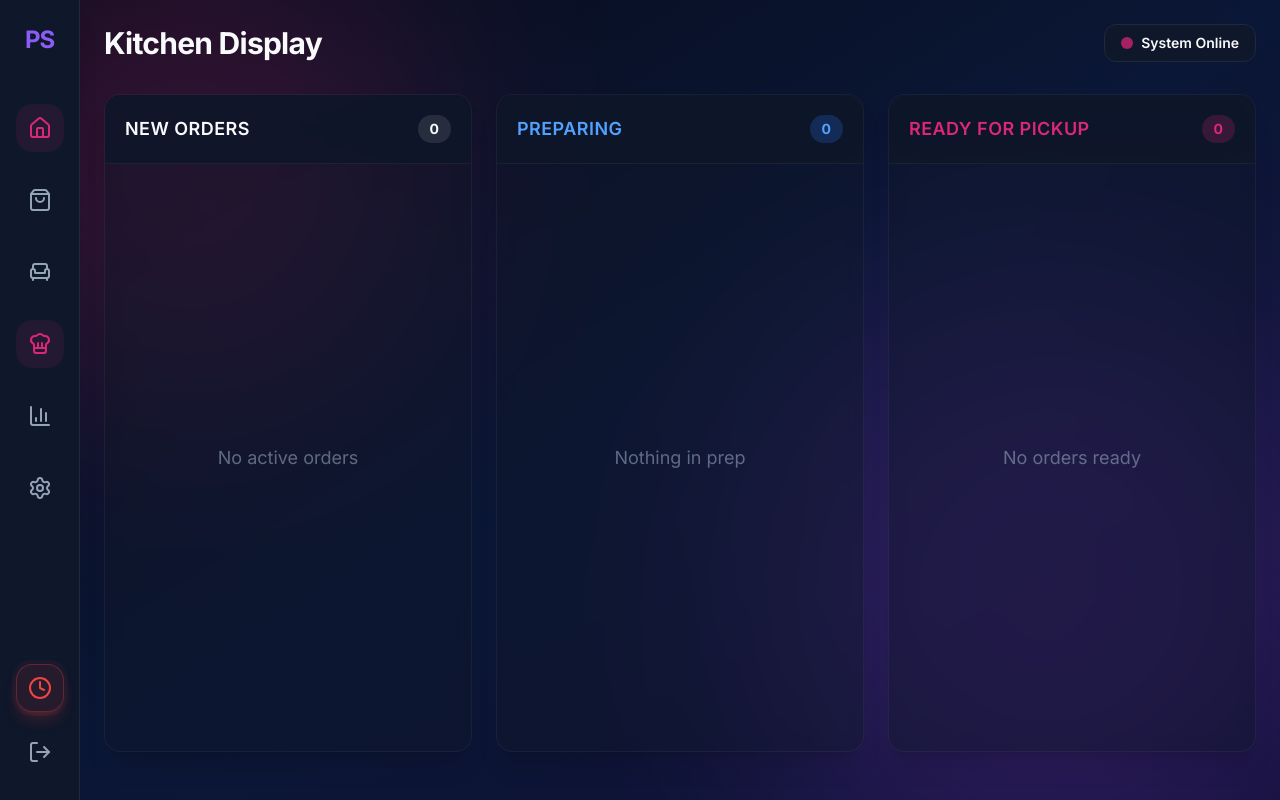
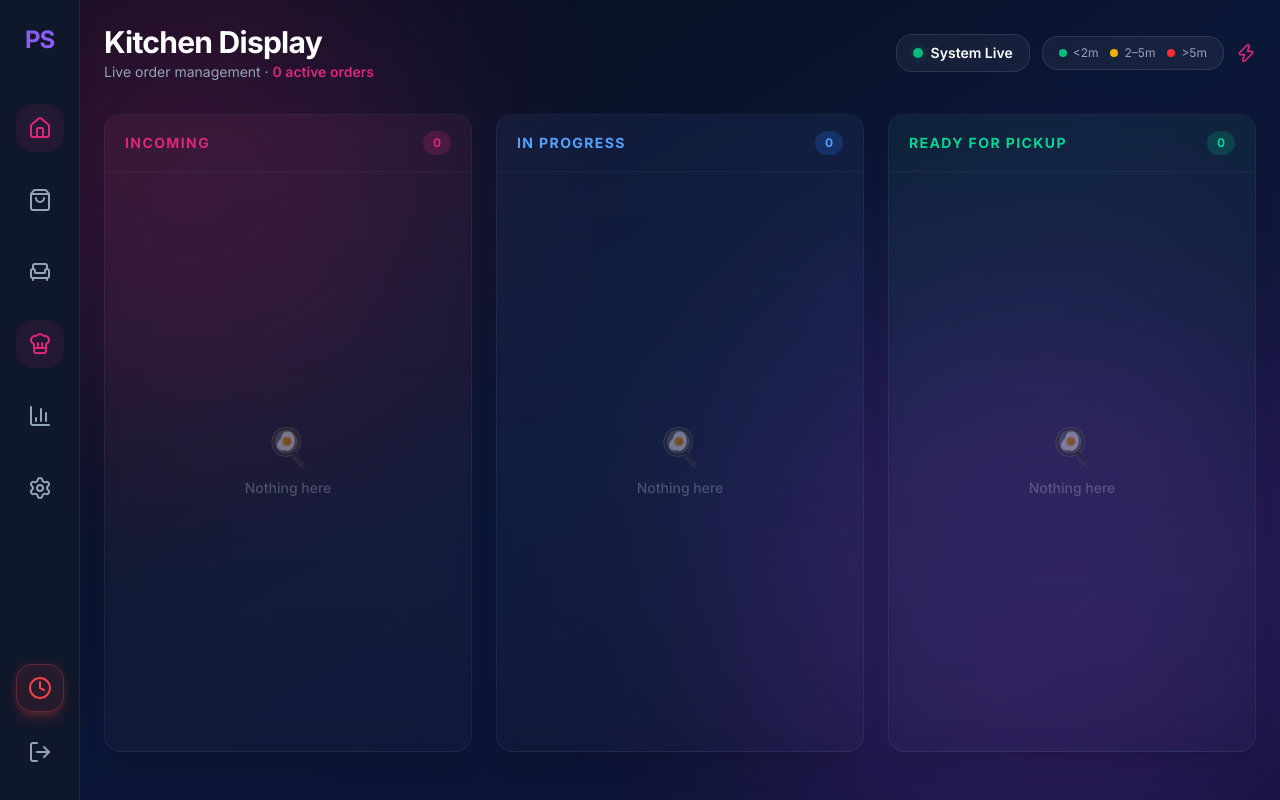
Before and after one commit to Alysha93/ProServe-POS-System, a React (Vite) app: page /demo/kitchen in a window 1280 px wide. Built offline with nearby package versions, Linux system fonts and the light colour scheme.

Commit message:
Portfolio Final: Upgraded OrderCard urgency glow system, rebuilt KDS, professional README

```diff
--- a/src/components/kitchen/OrderCard.tsx
+++ b/src/components/kitchen/OrderCard.tsx
@@ -11,19 +11,15 @@ export function OrderCard({ order, onStatusChange }: Props) {
   const [time, setTime] = useState(0);
 
   useEffect(() => {
-    // calculate elapsed time in seconds
     const elapsed = Math.floor((Date.now() - order.createdAt) / 1000);
     setTime(elapsed);
-
-    const interval = setInterval(() => {
-      setTime(t => t + 1);
-    }, 1000);
+    const interval = setInterval(() => setTime(t => t + 1), 1000);
     return () => clearInterval(interval);
   }, [order.createdAt]);
 
   const mins = Math.floor(time / 60);
   const secs = time % 60;
-  const isLate = mins >= 10; // Red text if waiting more than 10 mins
+  const isLate = mins >= 10;
 
   const handleNextStatus = () => {
     if (order.status === 'new') onStatusChange(order.id, 'preparing');
@@ -32,51 +28,109 @@ export function OrderCard({ order, onStatusChange }: Props) {
   };
 
   const statusMap = {
-    new: { text: 'Start Prep', color: 'bg-accent text-black', border: 'border-accent/40' },
-    preparing: { text: 'Mark Ready', color: 'bg-blue-500 text-white', border: 'border-blue-500/40' },
-    ready: { text: 'Complete Order', color: 'bg-emerald-500 text-white', border: 'border-emerald-500/40' },
+    new: { text: 'Start Prep →', color: 'bg-accent text-black', border: 'border-accent/40' },
+    preparing: { text: 'Mark Ready →', color: 'bg-blue-500 text-white', border: 'border-blue-500/40' },
+    ready: { text: 'Complete ✓', color: 'bg-emerald-500 text-white', border: 'border-emerald-500/40' },
     completed: { text: 'Done', color: '', border: '' }
   };
 
   const currentStatus = statusMap[order.status];
 
-  const urgencyBorder = time > 300 ? "border-l-danger border-white/10" :
-                        time > 120 ? "border-l-yellow-500 border-white/10" :
-                                     "border-l-accent border-white/10";
+  // Urgency system: green < 2min, yellow 2-5min, red > 5min
+  const urgencyLevel = time > 300 ? 'red' : time > 120 ? 'yellow' : 'green';
+
+  const urgencyConfig = {
+    green: {
+      border: 'border-l-emerald-500',
+      glow: 'shadow-[0_0_20px_rgba(16,185,129,0.15)]',
+      dot: 'bg-emerald-500',
+      time: 'text-emerald-400',
+      pulse: false,
+    },
+    yellow: {
+      border: 'border-l-yellow-500',
+      glow: 'shadow-[0_0_20px_rgba(234,179,8,0.2)]',
+      dot: 'bg-yellow-500',
+      time: 'text-yellow-400',
+      pulse: true,
+    },
+    red: {
+      border: 'border-l-red-500',
+      glow: 'shadow-[0_0_25px_rgba(239,68,68,0.25)]',
+      dot: 'bg-red-500',
+      time: 'text-red-400',
+      pulse: true,
+    }
+  };
+
+  const u = urgencyConfig[urgencyLevel];
 
   return (
     <motion.div
-      initial={{ opacity: 0, y: 10, scale: 0.98 }}
+      initial={{ opacity: 0, y: 15, scale: 0.97 }}
       animate={{ opacity: 1, y: 0, scale: 1 }}
-      exit={{ opacity: 0, scale: 0.9 }}
-      transition={{ duration: 0.2 }}
-      className={`bg-white/5 border-l-4 border-t border-r border-b ${urgencyBorder} rounded-2xl p-4 shadow-xl backdrop-blur flex flex-col hover:border-white/20 hover:scale-[1.02] active:scale-[0.97] transition-all duration-200`}
+      exit={{ opacity: 0, scale: 0.9, y: -10 }}
+      transition={{ duration: 0.25, ease: 'easeOut' }}
+      className={`
+        bg-white/5 border-l-4 border-t border-r border-b border-white/10
+        ${u.border} ${u.glow}
+        rounded-2xl p-4 backdrop-blur-md flex flex-col
+        hover:border-white/20 hover:scale-[1.02] active:scale-[0.97]
+        transition-all duration-200 cursor-default
+      `}
     >
+      {/* Header */}
       <div className="flex justify-between items-center mb-4 border-b border-white/5 pb-3">
-        <div className="flex items-center gap-2">
-          <span className="font-bold text-lg text-text-main">#{order.id}</span>
+        <div className="flex items-center gap-2.5">
+          {/* Live pulse dot */}
+          <span className="relative flex h-2.5 w-2.5">
+            {u.pulse && (
+              <span className={`animate-ping absolute inline-flex h-full w-full rounded-full ${u.dot} opacity-75`} />
+            )}
+            <span className={`relative inline-flex rounded-full h-2.5 w-2.5 ${u.dot}`} />
+          </span>
+          <span className="font-bold text-base text-text-main tracking-wide">
+            #{order.id}
+          </span>
           {order.tableId && (
-            <span className="px-2 py-0.5 rounded-full bg-border text-xs font-semibold">Table {order.tableId}</span>
+            <span className="px-2 py-0.5 rounded-full bg-white/10 text-xs font-semibold text-subtext">
+              Table {order.tableId}
+            </span>
           )}
         </div>
-        <div className={`text-sm tracking-widest font-mono ${isLate ? 'text-danger font-bold' : 'text-subtext'}`}>
+        {/* Live timer */}
+        <div className={`text-sm tracking-widest font-mono font-bold ${u.time} ${isLate ? 'animate-pulse' : ''}`}>
           ⏱ {mins.toString().padStart(2, '0')}:{secs.toString().padStart(2, '0')}
         </div>
       </div>
 
-      <ul className="text-text-main space-y-2 mb-6 flex-1 text-sm">
-        {order.items.map((item, i) => (
-          <li key={i} className="flex justify-between">
-            <span className="font-medium"><span className="text-accent">{item.quantity}x</span> {item.name}</span>
-            {item.notes && <span className="text-xs text-subtext italic block ml-5">Note: {item.notes}</span>}
+      {/* Items list */}
+      <ul className="text-text-main space-y-2 mb-5 flex-1 text-sm">
+        {order.items.filter(i => !i.isVoided).map((item, i) => (
+          <li key={i} className="flex justify-between items-start">
+            <span className="font-medium">
+              <span className="text-accent font-black">{item.quantity}×</span>{' '}
+              {item.name}
+            </span>
+            {item.notes && (
+              <span className="text-[11px] text-subtext italic ml-4 text-right max-w-[120px]">
+                {item.notes}
+              </span>
+            )}
           </li>
         ))}
       </ul>
 
+      {/* Total */}
+      <div className="text-xs text-subtext/60 mb-3 text-right font-mono">
+        ${order.total.toFixed(2)} · {order.items.filter(i => !i.isVoided).reduce((s, i) => s + i.quantity, 0)} items
+      </div>
+
+      {/* Action button */}
       {order.status !== 'completed' && (
         <button
           onClick={handleNextStatus}
-          className={`w-full py-2.5 rounded-xl font-bold transition-all duration-200 active:scale-95 ${currentStatus.color}`}
+          className={`w-full py-2.5 rounded-xl font-bold text-sm transition-all duration-200 active:scale-95 hover:opacity-90 ${currentStatus.color}`}
         >
           {currentStatus.text}
         </button>
--- a/src/pages/KDSPage.tsx
+++ b/src/pages/KDSPage.tsx
@@ -1,7 +1,8 @@
 import { useAppStore } from '../store/useAppStore';
 import { OrderCard } from '../components/kitchen/OrderCard';
-import { AnimatePresence } from 'framer-motion';
+import { AnimatePresence, motion } from 'framer-motion';
 import { useEffect } from 'react';
+import { Zap } from 'lucide-react';
 
 export default function KDSPage() {
   const { activeOrders, updateOrderStatus, sendOrderToKitchen, addToCart, menu } = useAppStore();
@@ -9,90 +10,113 @@ export default function KDSPage() {
   const newOrders = activeOrders.filter(o => o.status === 'new');
   const prepOrders = activeOrders.filter(o => o.status === 'preparing');
   const readyOrders = activeOrders.filter(o => o.status === 'ready');
+  const totalActive = newOrders.length + prepOrders.length + readyOrders.length;
 
-  // Inject fake incoming orders for the demo feel
+  // Inject fake incoming orders for live demo feel
   useEffect(() => {
     const interval = setInterval(() => {
-      // simulate someone adding to cart and checking out
-      addToCart(menu[0]);
-      addToCart(menu[2]);
+      addToCart(menu[Math.floor(Math.random() * 6)]);
+      addToCart(menu[Math.floor(Math.random() * menu.length)]);
       sendOrderToKitchen();
-    }, 15000); // every 15 seconds a fake order appears
+    }, 20000);
     return () => clearInterval(interval);
   }, [addToCart, sendOrderToKitchen, menu]);
 
+  const columns = [
+    {
+      label: 'Incoming',
+      orders: newOrders,
+      color: 'text-accent',
+      badge: 'bg-accent/20 text-accent',
+      glow: 'from-accent/5',
+    },
+    {
+      label: 'In Progress',
+      orders: prepOrders,
+      color: 'text-blue-400',
+      badge: 'bg-blue-500/20 text-blue-400',
+      glow: 'from-blue-500/5',
+    },
+    {
+      label: 'Ready for Pickup',
+      orders: readyOrders,
+      color: 'text-emerald-400',
+      badge: 'bg-emerald-500/20 text-emerald-400',
+      glow: 'from-emerald-500/5',
+    },
+  ];
+
   return (
     <div className="flex-1 overflow-auto p-6 h-full flex flex-col">
+      {/* Header */}
       <header className="flex items-center justify-between mb-8 shrink-0">
-        <h1 className="text-3xl font-bold text-text-main tracking-tight">Kitchen Display</h1>
-        <div className="flex gap-4">
-          <div className="flex items-center gap-2 bg-card px-4 py-2 border border-border rounded-xl">
-            <span className="w-3 h-3 rounded-full bg-accent animate-pulse"></span>
-            <span className="text-sm font-semibold text-text-main">System Online</span>
+        <div>
+          <h1 className="text-3xl font-black text-white tracking-tight">Kitchen Display</h1>
+          <p className="text-subtext text-sm mt-0.5">
+            Live order management · <span className="text-accent font-semibold">{totalActive} active order{totalActive !== 1 ? 's' : ''}</span>
+          </p>
         </div>
+        <div className="flex items-center gap-3">
+          {/* Live indicator */}
+          <div className="flex items-center gap-2 bg-white/5 px-4 py-2 border border-white/10 rounded-2xl backdrop-blur">
+            <span className="relative flex h-2.5 w-2.5">
+              <span className="animate-ping absolute inline-flex h-full w-full rounded-full bg-emerald-500 opacity-75" />
+              <span className="relative inline-flex rounded-full h-2.5 w-2.5 bg-emerald-500" />
+            </span>
+            <span className="text-sm font-semibold text-white">System Live</span>
+          </div>
+          {/* Urgency legend */}
+          <div className="hidden lg:flex items-center gap-3 text-xs text-subtext bg-white/5 px-4 py-2 border border-white/10 rounded-2xl">
+            <span className="flex items-center gap-1.5"><span className="w-2 h-2 rounded-full bg-emerald-500 inline-block" /> &lt;2m</span>
+            <span className="flex items-center gap-1.5"><span className="w-2 h-2 rounded-full bg-yellow-500 inline-block" /> 2–5m</span>
+            <span className="flex items-center gap-1.5"><span className="w-2 h-2 rounded-full bg-red-500 inline-block" /> &gt;5m</span>
+          </div>
+          <Zap className="w-5 h-5 text-accent" />
         </div>
       </header>
 
-      <div className="grid grid-cols-1 lg:grid-cols-3 gap-6 h-full pb-6">
-        {/* NEW ORDERS COLUMN */}
-        <div className="bg-card/40 rounded-2xl border border-white/5 flex flex-col overflow-hidden shadow-xl backdrop-blur">
-          <div className="bg-card/80 p-5 border-b border-white/5 flex justify-between items-center backdrop-blur-md">
-            <span className="font-semibold text-text-main text-lg tracking-wide uppercase">New Orders</span>
-            <span className="bg-white/10 text-text-main text-sm font-bold px-3 py-1 rounded-full">{newOrders.length}</span>
+      {/* 3-Column Board */}
+      <div className="grid grid-cols-1 lg:grid-cols-3 gap-6 flex-1 min-h-0 pb-6">
+        {columns.map(col => (
+          <div
+            key={col.label}
+            className={`bg-gradient-to-b ${col.glow} to-transparent bg-white/[0.02] rounded-2xl border border-white/5 flex flex-col overflow-hidden shadow-xl backdrop-blur`}
+          >
+            {/* Column header */}
+            <div className="px-5 py-4 border-b border-white/5 flex justify-between items-center flex-shrink-0">
+              <span className={`font-black text-sm tracking-widest uppercase ${col.color}`}>
+                {col.label}
+              </span>
+              <motion.span
+                key={col.orders.length}
+                initial={{ scale: 1.4 }}
+                animate={{ scale: 1 }}
+                className={`${col.badge} text-xs font-black px-2.5 py-1 rounded-full`}
+              >
+                {col.orders.length}
+              </motion.span>
             </div>
-          <div className="p-5 flex-1 overflow-y-auto custom-scrollbar space-y-5">
-            {newOrders.length === 0 && (
-              <div className="h-full flex flex-col items-center justify-center text-subtext opacity-60">
-                <p className="text-lg">No active orders</p>
+
+            {/* Orders list */}
+            <div className="p-4 flex-1 overflow-y-auto custom-scrollbar space-y-4">
+              {col.orders.length === 0 && (
+                <div className="h-full flex flex-col items-center justify-center text-subtext/40 py-16">
+                  <div className="text-4xl mb-3">🍳</div>
+                  <p className="text-sm font-medium">Nothing here</p>
                 </div>
               )}
-            <AnimatePresence>
-              {newOrders.map(order => (
-                <OrderCard key={order.id} order={order} onStatusChange={updateOrderStatus} />
+              <AnimatePresence mode="popLayout">
+                {col.orders.map(order => (
+                  <OrderCard
+                    key={order.id}
+                    order={order}
+                    onStatusChange={updateOrderStatus}
+                  />
                 ))}
               </AnimatePresence>
             </div>
           </div>
-
-        {/* PREPARING COLUMN */}
-        <div className="bg-card/40 rounded-2xl border border-white/5 flex flex-col overflow-hidden shadow-xl backdrop-blur">
-          <div className="bg-card/80 p-5 border-b border-white/5 flex justify-between items-center backdrop-blur-md">
-            <span className="font-semibold text-blue-400 text-lg tracking-wide uppercase">Preparing</span>
-            <span className="bg-blue-500/20 text-blue-400 text-sm font-bold px-3 py-1 rounded-full">{prepOrders.length}</span>
-          </div>
-          <div className="p-5 flex-1 overflow-y-auto custom-scrollbar space-y-5">
-            {prepOrders.length === 0 && (
-              <div className="h-full flex flex-col items-center justify-center text-subtext opacity-60">
-                <p className="text-lg">Nothing in prep</p>
-              </div>
-            )}
-            <AnimatePresence>
-              {prepOrders.map(order => (
-                <OrderCard key={order.id} order={order} onStatusChange={updateOrderStatus} />
         ))}
-            </AnimatePresence>
-          </div>
-        </div>
-
-        {/* READY COLUMN */}
-        <div className="bg-card/40 rounded-2xl border border-white/5 flex flex-col overflow-hidden shadow-xl backdrop-blur">
-          <div className="bg-card/80 p-5 border-b border-white/5 flex justify-between items-center backdrop-blur-md">
-            <span className="font-semibold text-accent text-lg tracking-wide uppercase">Ready for Pickup</span>
-            <span className="bg-accent/20 text-accent text-sm font-bold px-3 py-1 rounded-full">{readyOrders.length}</span>
-          </div>
-          <div className="p-5 flex-1 overflow-y-auto custom-scrollbar space-y-5">
-            {readyOrders.length === 0 && (
-              <div className="h-full flex flex-col items-center justify-center text-subtext opacity-60">
-                <p className="text-lg">No orders ready</p>
-              </div>
-            )}
-            <AnimatePresence>
-              {readyOrders.map(order => (
-                <OrderCard key={order.id} order={order} onStatusChange={updateOrderStatus} />
-              ))}
-            </AnimatePresence>
-          </div>
-        </div>
       </div>
     </div>
   );
```
Also changed, not shown: 1 other file (tests, documents, lock files or other folders). Lines whose indentation alone changed are shown as unchanged.
